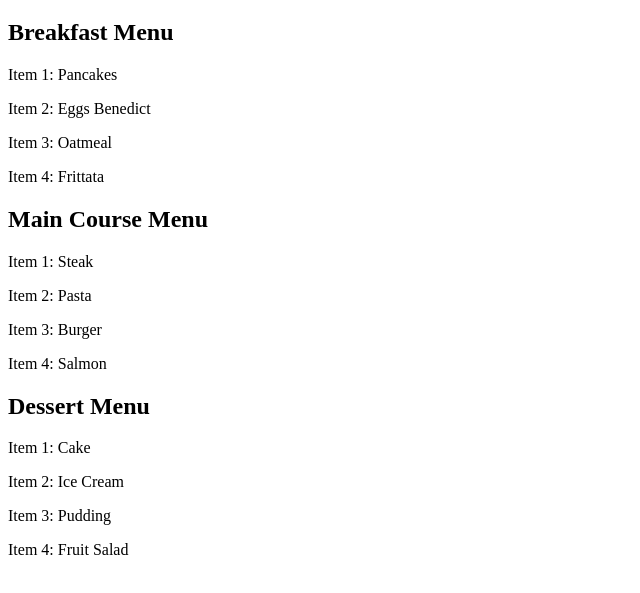
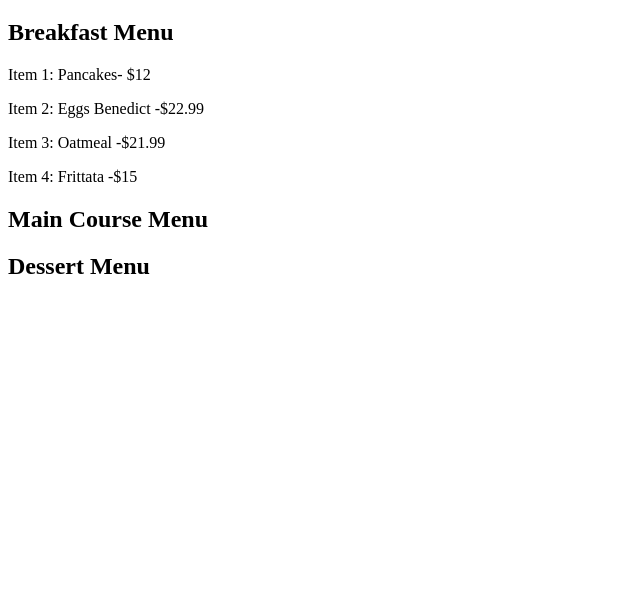
Before and after one commit to Suberror27/intro_javascript, a plain HTML site: page restaurantMenu/restaurant_menu.html in a window 1280 px wide. Shown: the part 61-654 px from the top of the page, without its empty margins (0-640 px from the left). Drawn offline with Linux system fonts and the light colour scheme.

Commit message:
finished restaurant_menu_test.js as a practice test

```diff
--- a/restaurantMenu/restaurant_menu.html
+++ b/restaurantMenu/restaurant_menu.html
@@ -14,6 +14,6 @@
     <h2>Dessert Menu</h2>
     <div id="dessertTotalItems"></div>
     <div id="dessertMenuItems"></div>
-    <script src="./restaurant_menu.js"></script>
+    <script src="./restaurant_menu_test.js"></script>
 </body>
 </html>
--- /dev/null
+++ b/restaurantMenu/restaurant_menu_test.js
@@ -0,0 +1,7 @@
+const breakfastMenu = ['Pancakes- $12', 'Eggs Benedict -$22.99', 'Oatmeal -$21.99', 'Frittata -$15'];
+
+const breakFastMenuItems = breakfastMenu.map((item, index) => `<p>Item ${index + 1}: ${item}</p>`).join("");
+
+// console.log(breakFastMenuItems);
+
+document.getElementById("breakfastMenuItems").innerHTML = breakFastMenuItems;
```
